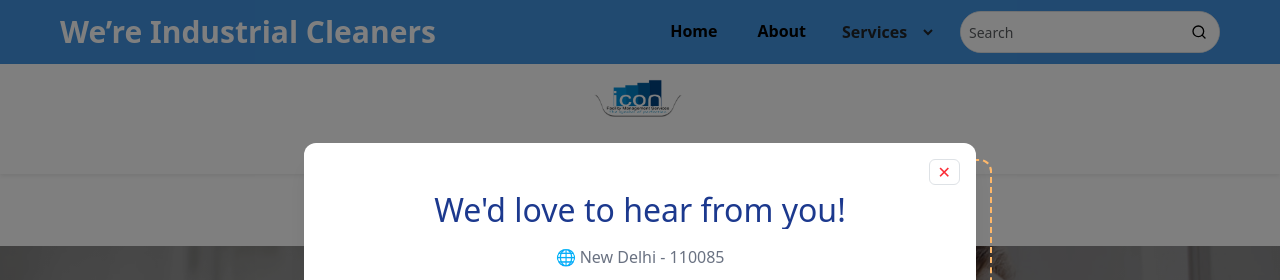
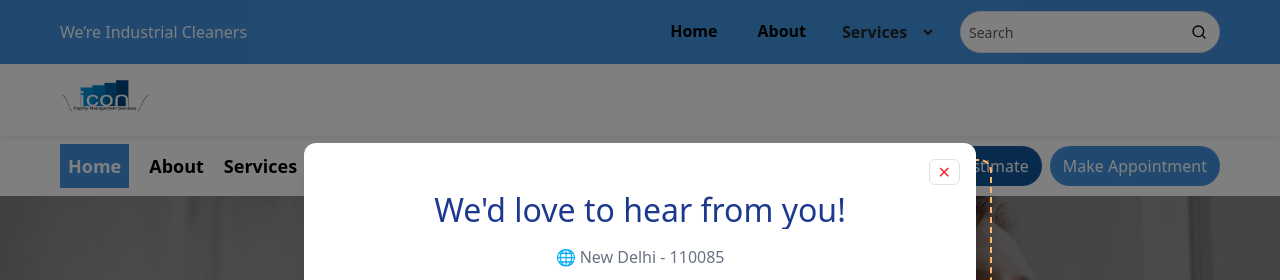
Before and after one commit to alimoid14/Icon-Facility, a React (Vite) app: page / in a window 1280 px wide. Shown: the top 280 px of the page. Built offline with nearby package versions, Linux system fonts and the light colour scheme.

Commit message:
Add links again and style

```diff
--- a/src/assets/CarouselCont.jsx
+++ b/src/assets/CarouselCont.jsx
@@ -7,7 +7,7 @@ function CarouselCont({ displaybut, imgsrc, smalltxt, bigtxt1, bigtxt2 }) {
   return (
     <>
       <section
-        className="carousel w-full mt-3 flex flex-col items-center justify-center text-center"
+        className="carousel w-full mt-2 flex flex-col items-center justify-center text-center"
         style={{
           minHeight: "70vh",
           backgroundImage: `linear-gradient(rgba(0,0,0,0.4), rgba(0,0,0,0.4)), url(${imgsrc})`,
--- a/src/assets/ContactComp/ContactForm.jsx
+++ b/src/assets/ContactComp/ContactForm.jsx
@@ -11,10 +11,10 @@ function ContactForm() {
   return (
     <>
       <section
-        className={`flex flex-col justify-center items-center w-full d-flex my-5 ${styles.container}`}
+        className={`max-w-7xl mx-auto flex flex-col md:!flex-row gap-4 justify-center w-full my-5 ${styles.container}`}
       >
         <div
-          className="form w-50 d-flex flex-column flex-wrap me-3 text-wrap mb-4"
+          className="form w-50 d-flex flex-column flex-wrap flex-1 md:self-start"
           aria-label="Message form container"
         >
           <h2 className="text-center">Send us a message</h2>
@@ -26,10 +26,10 @@ function ContactForm() {
           <FormElement />
         </div>
 
-        <div className="location d-flex flex-column ms-3">
+        <div className="location flex flex-col flex-1">
           <h2 className={`container ${styles.head}`}>Office Location</h2>
 
-          <div className={`container my-4 ${styles.mapAlign}`}>
+          <div className={`container my-0 ${styles.mapAlign}`}>
             <iframe
               src="https://www.google.com/maps/embed?pb=!1m18!1m12!1m3!1d3499.3182142901646!2d77.09218907495969!3d28.710034680557918!2m3!1f0!2f0!3f0!3m2!1i1024!2i768!4f13.1!3m3!1m2!1s0x390d06aec46073a5%3A0x5a3f5241591ad71a!2sICON%20HOUSEKEEPING%20SERVIES%20PVT.%20LTD.!5e0!3m2!1sen!2sin!4v1758915212407!5m2!1sen!2sin"
               width="100%"
--- a/src/assets/ContactComp/ContactForm.module.css
+++ b/src/assets/ContactComp/ContactForm.module.css
@@ -14,5 +14,4 @@
 }
 .head {
   text-align: center;
-  margin-top: 5%;
 }
--- a/src/assets/ContactComp/FormElement.jsx
+++ b/src/assets/ContactComp/FormElement.jsx
@@ -22,8 +22,8 @@ function FormElement() {
 
   return (
     <>
-      <form className="!w-fit !mx-auto" aria-label="Message Form">
-        <fieldset className="fieldset d-flex flex-wrap my-3">
+      <form className="!mx-auto" aria-label="Message Form">
+        <fieldset className="fieldset d-flex flex-wrap">
           <legend className="sr-only">Name and Email</legend>
           <div className="inputcon d-flex flex-column mx-2 w-full">
             <label
--- a/src/assets/Header.css
+++ b/src/assets/Header.css
@@ -35,7 +35,6 @@
 
 .offcanvas-header .btn-close {
   background-color: #f8f8f8;
-  border-radius: 50%;
   border: 1px solid #ccc;
   opacity: 1; /* make it fully visible */
   transition: all 0.2s ease-in-out;
--- a/src/assets/Header.jsx
+++ b/src/assets/Header.jsx
@@ -6,7 +6,7 @@ import Form from "react-bootstrap/Form";
 import Nav from "react-bootstrap/Nav";
 import Navbar from "react-bootstrap/Navbar";
 import Offcanvas from "react-bootstrap/Offcanvas";
-import { CiMenuBurger } from "react-icons/ci";
+import { BsMenuButtonWideFill } from "react-icons/bs";
 
 import { Link, useNavigate } from "react-router-dom";
 import "./Header.css";
@@ -24,26 +24,23 @@ function Header() {
   };
 
   return (
-    <>
+    <header className="fixed w-full z-10 navb">
       {["lg"].map((expand) => (
         <Navbar
           key={expand}
           expand={expand}
-          className="navb pe-5"
+          className="px-2 md:!px-4 lg:!px-12 max-w-7xl mx-auto"
           style={{ height: "7vh" }}
         >
           <Container fluid>
-            <Navbar.Brand
-              href="/"
-              className="text-white !text-2xl md:!text-3xl font-bold ml-12"
-            >
+            <Navbar.Brand href="/" className="text-white fs-6">
               We’re Industrial Cleaners
             </Navbar.Brand>
             <Navbar.Toggle
               aria-controls={`offcanvasNavbar-expand-${expand}`}
-              className="border-2 !rounded-full !border-gray-500 !ring-0 active:!outline-none focus:outline-none text-gray-700 p-2 hover:!bg-gray-200 bg-white"
+              className="!ring-0 !border-0 active:!outline-none focus:outline-none p-2 text-white hover:!text-blue-500 hover:!bg-white bg-[rgb(66, 148, 225)] !transition-colors !duration-300 !ease-in-out"
             >
-              <CiMenuBurger />
+              <BsMenuButtonWideFill />
             </Navbar.Toggle>
             <Navbar.Offcanvas
               id={`offcanvasNavbar-expand-${expand}`}
@@ -108,7 +105,7 @@ function Header() {
           </Container>
         </Navbar>
       ))}
-    </>
+    </header>
   );
 }
 
--- a/src/assets/NavDown.jsx
+++ b/src/assets/NavDown.jsx
@@ -9,31 +9,41 @@ import { FontAwesomeIcon } from "@fortawesome/react-fontawesome";
 import { Link } from "react-router-dom";
 import logo from "./logo.png";
 
-function NavDown() {
-  // const styles = { textDecoration: "none", color: "black" };
+function NavDown({
+  homeact,
+  aboutact,
+  contactact,
+  projectact,
+  serviceact,
+  teamAct,
+}) {
+  const styles = { textDecoration: "none", color: "black", padding: "0px 0px" };
 
-  // const activestyle = {
-  //   backgroundColor: "#4294e1",
-  //   color: "#fff",
-  //   textDecoration: "none",
-  // };
+  const activestyle = {
+    backgroundColor: "#4294e1",
+    color: "#fff",
+    textDecoration: "none",
+    padding: "0px 8px",
+  };
 
   return (
     <>
       <header
-        className="navbar bg-base-100 shadow-sm me-0 pe-1 text-white flex flex-col"
+        className="navbar bg-base-100 shadow-sm text-white mt-[64px] mb-2"
         aria-label="Navigation Layer 2"
       >
-        <div className="navbar-start h-25 mx-auto">
-          <Link
-            to="/"
-            className="btn btn-ghost text-xl mb-3 w-100 h-100 block mx-auto"
-          >
-            <img src={logo} alt="Icon-Facility logo" className="h-10 mx-auto" />
+        <div className="w-full max-w-7xl md:px-0 lg:px-12 mx-auto flex flex-col lg:flex-row items-center justify-between">
+          <div className="h-25">
+            <Link to="/" className="btn btn-ghost text-xl mb-3 block">
+              <img
+                src={logo}
+                alt="Icon-Facility logo"
+                className="h-10 mx-auto"
+              />
             </Link>
           </div>
           <div
-          className="nav flex flex-col md:flex-row !flex-wrap gap-x-8 px-4 md:px-6 mr-auto md:mx-auto"
+            className="flex flex-col w-full lg:w-fit md:flex-row md:justify-between gap-x-8 px-4 md:px-0 mr-auto md:mr-0"
             aria-label="Contanct and Info"
           >
             <div className="phone">
@@ -53,37 +63,89 @@ function NavDown() {
               <FontAwesomeIcon icon={faYoutube} aria-label="Youtube" />
             </div>
           </div>
+        </div>
       </header>
-      <div
-        className="nav-pages"
-        style={{
-          display: "flex",
-          alignItems: "center",
-          justifyContent: "space-between",
-          flexWrap: "wrap",
-        }}
+      <nav
+        className="flex flex-col lg:flex-row gap-2 lg:!px-15 justify-between items-center max-w-7xl mx-auto"
+        aria-label="Navigation Layer 3"
+        role="navigation"
       >
+        <ul
+          className="hidden w-full lg:w-fit sm:flex sm:flex-row lg:gap-5 px-4 lg:!px-0 justify-between bg-transparent text-lg fw-bold flex-nowrap items-center my-auto"
+          aria-label="Navigation Layer 3 P1"
+        >
+          <li className={`py-2 ${homeact}`}>
+            <Link
+              to="/"
+              className="link"
+              style={homeact === "active-link" ? activestyle : styles}
+            >
+              Home
+            </Link>
+          </li>
+          <li className={`py-2 ${aboutact}`}>
+            <Link
+              to="/about"
+              style={aboutact === "active-link" ? activestyle : styles}
+            >
+              About
+            </Link>
+          </li>
+          <li className={`py-2 ${serviceact}`}>
+            <Link
+              to="/services"
+              style={serviceact === "active-link" ? activestyle : styles}
+            >
+              Services
+            </Link>
+          </li>
+          <li className={`py-2 ${projectact}`}>
+            <Link
+              to="/projects"
+              style={projectact === "active-link" ? activestyle : styles}
+            >
+              Projects
+            </Link>
+          </li>
+          <li className={`py-2 ${contactact}`}>
+            <Link
+              to="/contact"
+              style={contactact === "active-link" ? activestyle : styles}
+            >
+              Contact Us
+            </Link>
+          </li>
+          <li className={`py-2 ${teamAct}`}>
+            <Link
+              to="/Team"
+              style={teamAct === "active-link" ? activestyle : styles}
+            >
+              Our Team
+            </Link>
+          </li>
+        </ul>
+
         {/* nav layer 3 */}
         <div
-          className="w-full flex flex-row justify-center pt-3 items-center"
-          aria-label="Navigation Layer 3"
+          className="w-fit flex flex-row gap-2 justify-center items-center"
+          aria-label="Navigation Layer 3 P2"
         >
           <button
             type="button"
-            className="btn me-2 px-2"
+            className="btn !rounded-full"
             style={{ backgroundColor: "#115599", color: "#fff" }}
           >
             Request Estimate
           </button>
           <button
             type="button"
-            className="btn "
+            className="btn !rounded-full"
             style={{ backgroundColor: "#4294e1", color: "#fff" }}
           >
             Make Appointment
           </button>
         </div>
-      </div>
+      </nav>
     </>
   );
 }
```
Lines whose indentation alone changed are shown as unchanged.
